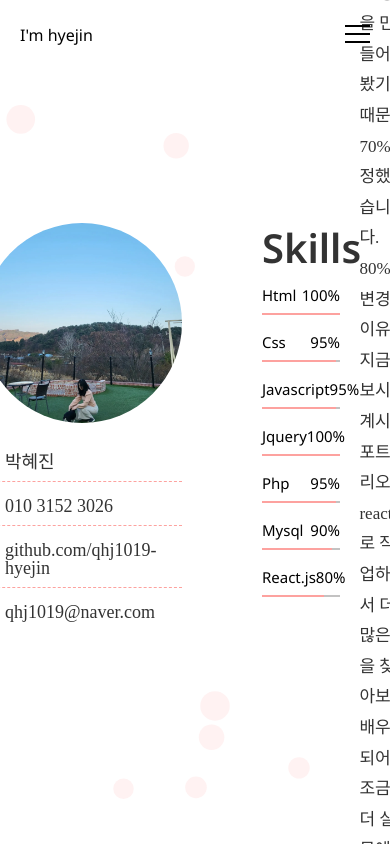
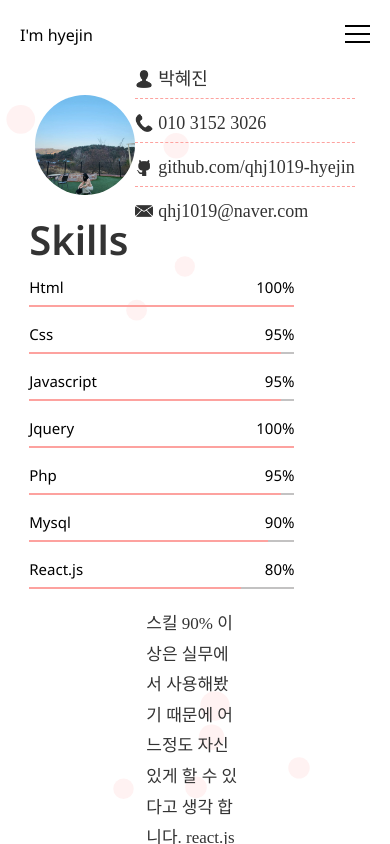
Before and after one commit to qhj1019-hyejin/myPortfolio, a React (Create React App) app: page /about in a window 390 px wide. Shown: the top 844 px of the page. Built offline with nearby package versions, Linux system fonts and the light colour scheme; a web font is replaced by a local one.

Commit message:
ㅎㅎ 1월14일

```diff
--- a/src/components/about/About.module.css
+++ b/src/components/about/About.module.css
@@ -69,3 +69,26 @@
     font-family: 'S-CoreDream-3Light';
     color: #333;
 }
+
+/* 모바일 */
+@media screen and (max-width: 768px) {
+    .aboutWrap {
+        padding-top: 7rem;
+        height: 100%;
+        flex-direction: column;
+    }
+    .leftBox {
+        margin: 0;
+        display: flex;
+        align-items: center;
+    }
+    .leftBox .aboutImg {
+        margin:0;
+        width: 10rem;
+        height: 10rem;
+    }
+
+    .rightBox {
+        width:85%;
+    }
+}
--- a/src/components/about/about.js
+++ b/src/components/about/about.js
@@ -28,7 +28,7 @@ const About = (props) => {
     ))
 
     return (
-        <div className="pageArea">
+        <div className={`pageArea ${style.aboutWrap}`}>
             <div className={style.leftBox}>
                 <div className={style.aboutImg} style={{ backgroundImage: `url(${process.env.PUBLIC_URL + '/hyejin_2.jpg'})` }}></div>
                 <ul className={style.aboutList}>
```
